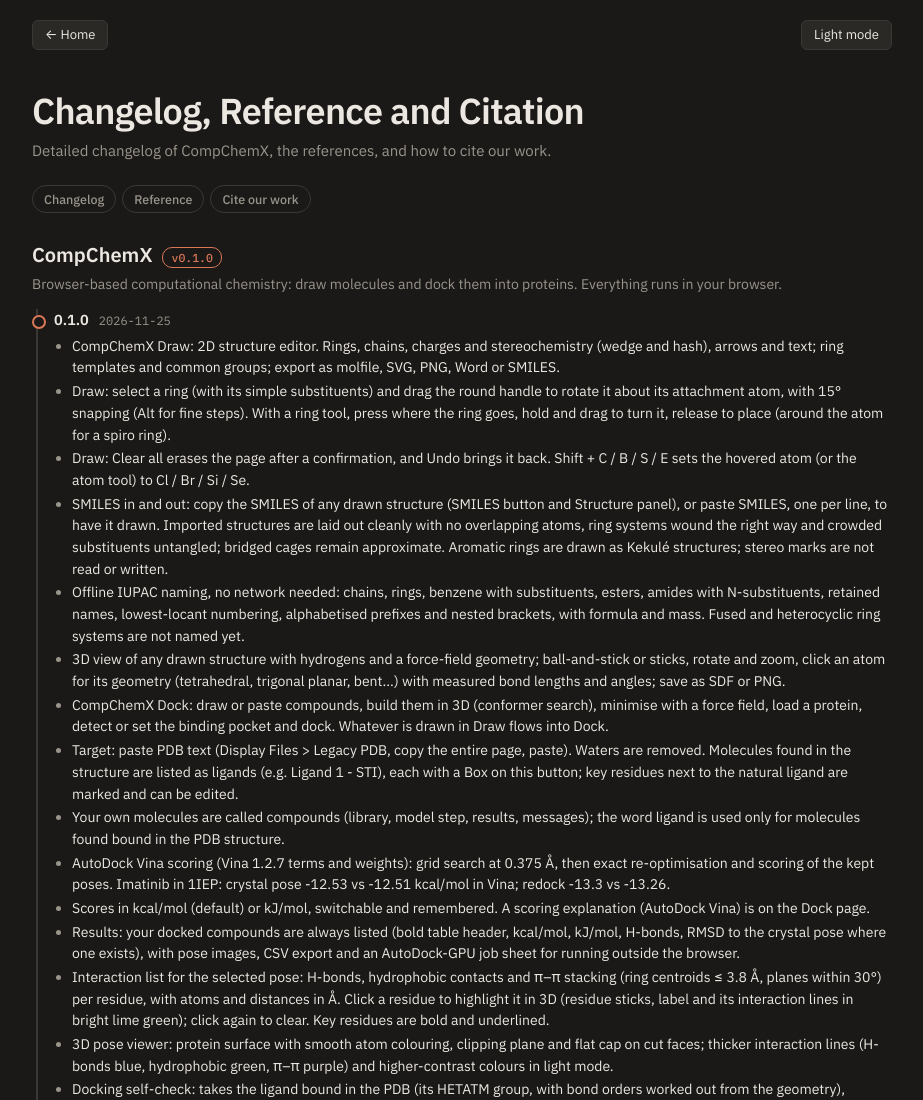
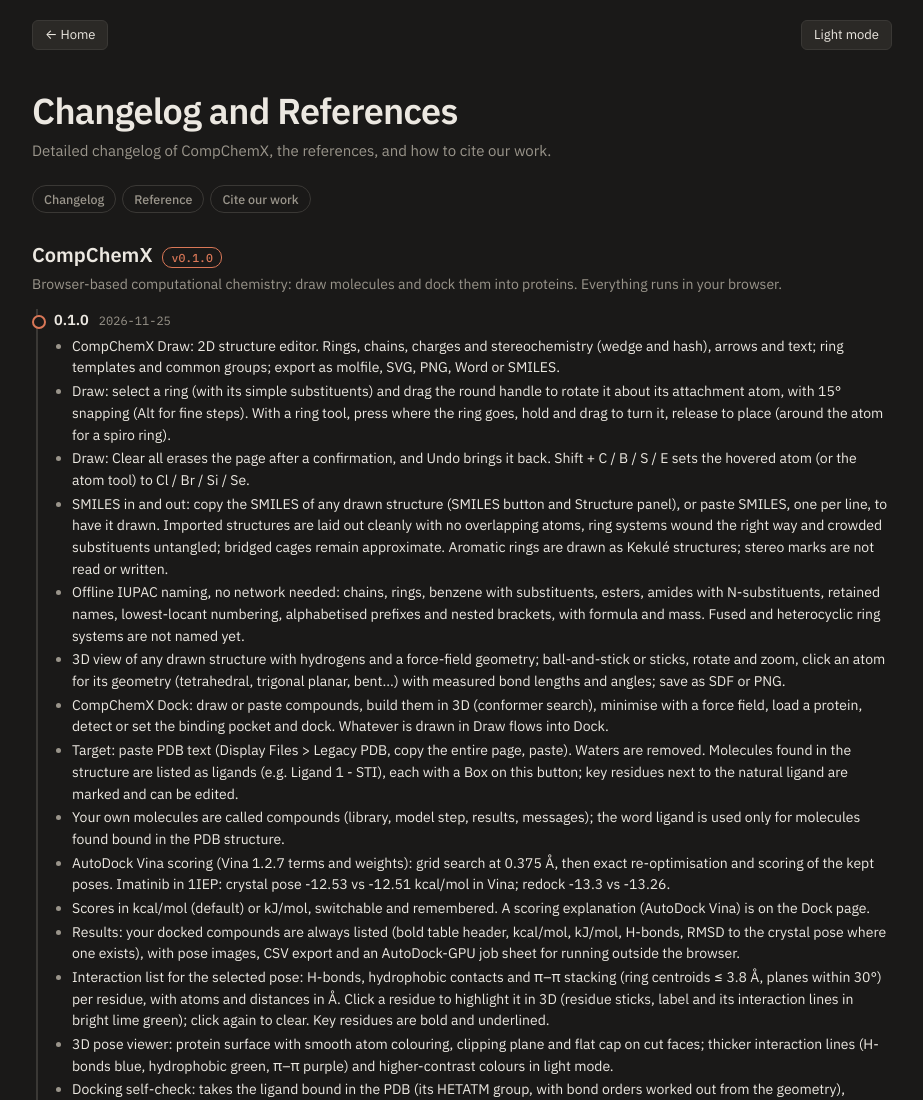
Before and after one commit to calebkam/compchemx, a website: page changelog/index.html in a window 1280 px wide. Shown: the top 1100 px of the page, without its empty margins (178-1101 px from the left). Drawn offline with Linux system fonts and the light colour scheme.

Commit message:
Update index.html

```diff
--- a/changelog/index.html
+++ b/changelog/index.html
@@ -62,7 +62,7 @@ footer{margin-top:40px;padding-top:16px;border-top:1px solid var(--line);color:v
     <span class="sp"></span>
     <button class="btn" id="theme" type="button">Light mode</button>
   </header>
-  <h1>Changelog, Reference and Citation</h1>
+  <h1>Changelog and References</h1>
   <p class="lead">Detailed changelog of CompChemX, the references, and how to cite our work.</p>
   <nav class="jump" aria-label="On this page"><a href="#changelog">Changelog</a><a href="#references">Reference</a><a href="#cite">Cite our work</a></nav>
   <div class="filters" id="filters" role="group" aria-label="Show"></div>
```
